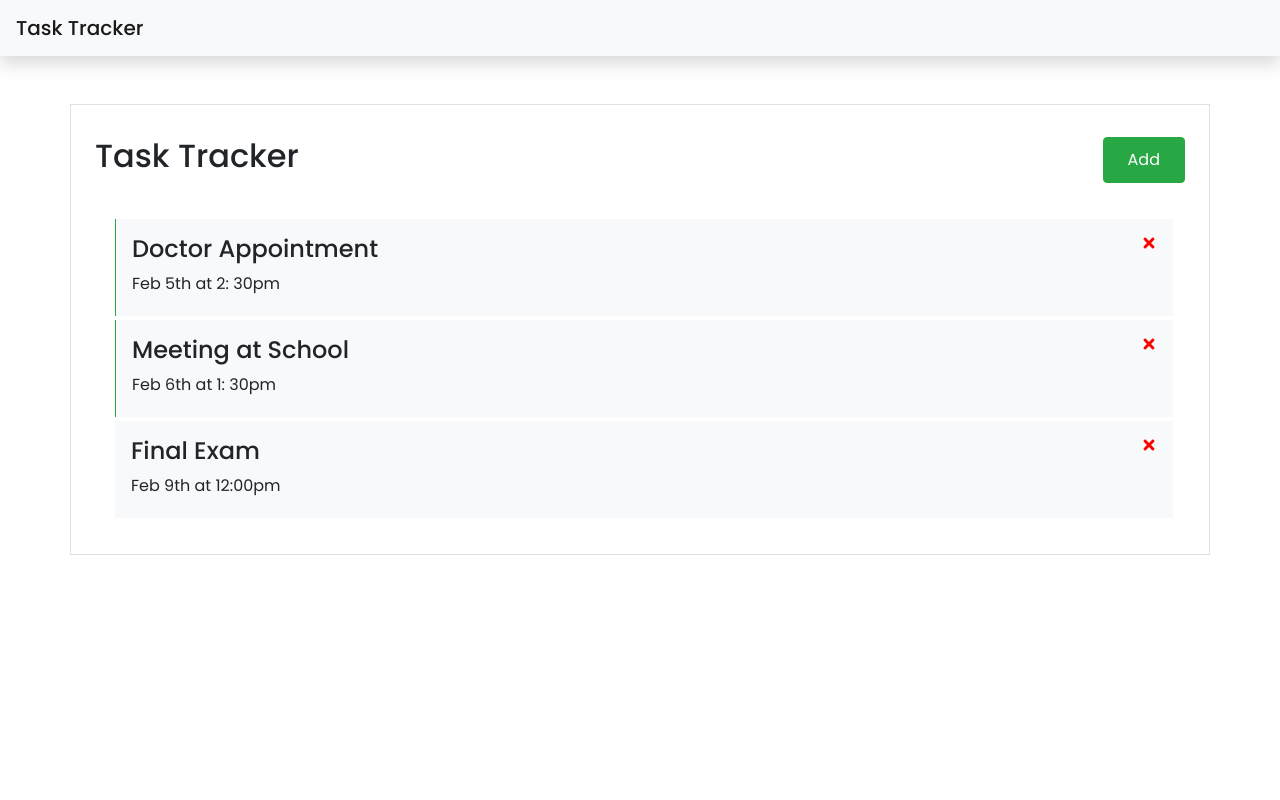
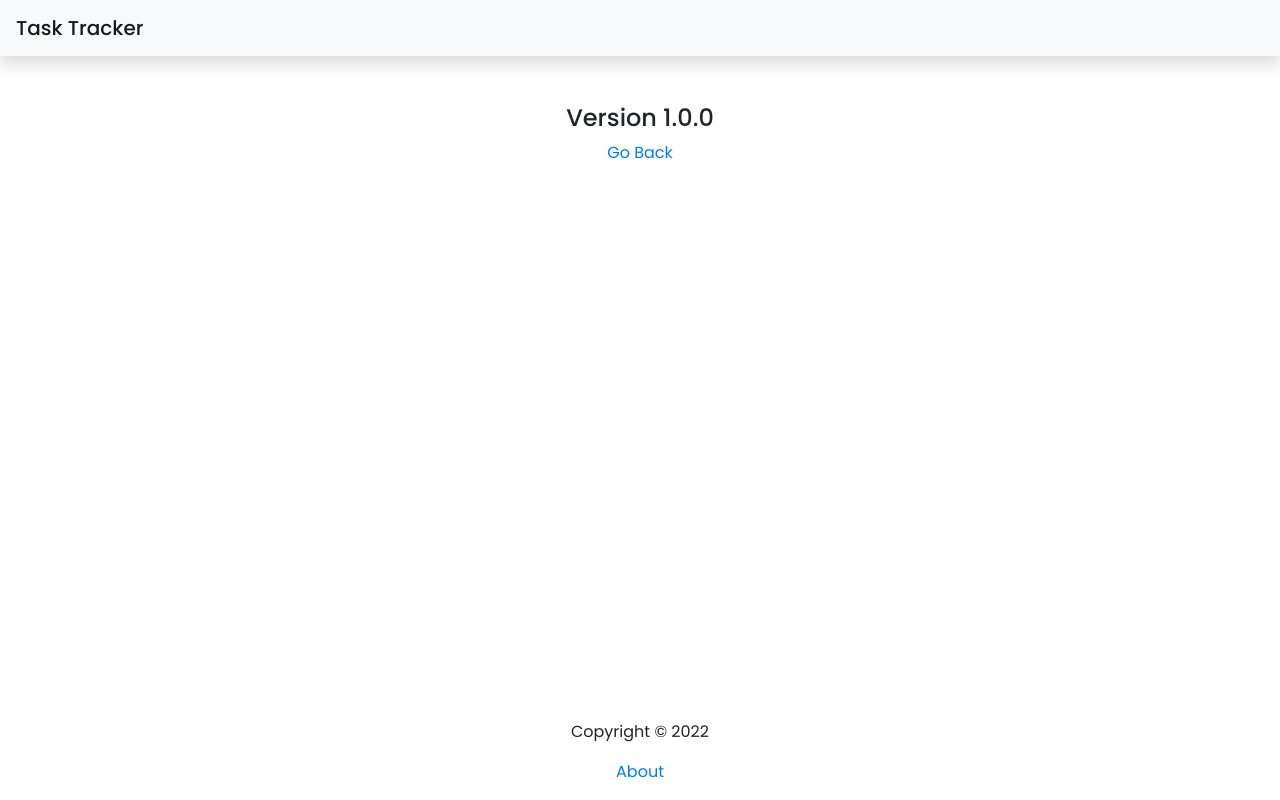
Before and after one commit to katieleebrown/react-task-tracker, a React (Create React App) app: page /about in a window 1280 px wide. Built offline with nearby package versions, Linux system fonts and the light colour scheme; data requests are answered from the project's data file.

Commit message:
about, footer, and updated react-router-dom for v6

```diff
--- a/package.json
+++ b/package.json
@@ -11,6 +11,7 @@
     "react": "^18.2.0",
     "react-dom": "^18.2.0",
     "react-icons": "^4.4.0",
+    "react-router-dom": "^6.4.2",
     "web-vitals": "^2.1.4"
   },
   "devDependencies": {
--- a/public/index.html
+++ b/public/index.html
@@ -21,7 +21,7 @@
     rel="stylesheet">
 </head>
 
-<body>
+<body class="">
   <div id="root"></div>
 
   <!-- JS -->
--- a/src/App.js
+++ b/src/App.js
@@ -1,6 +1,9 @@
 import { useState, useEffect } from 'react'
+import { BrowserRouter as Router, Route, Routes } from 'react-router-dom'
 import Header from './components/Header';
 import Card from './components/Card';
+import Footer from './components/Footer';
+import About from './components/About';
 
 
 function App() {
@@ -76,10 +79,20 @@
   }
 
   return (
-    <div className="w-100">
-      <Header />
-      <Card tasks={tasks} onDelete={deleteTask} onToggle={toggleReminder} onAdd={addTask} />
-    </div>
+    <Router>
+      <div className="w-100 d-flex flex-column min-vh-100">
+        <Header />
+        <Routes>
+          <Route path='/' element={
+            <>
+              <Card tasks={tasks} onDelete={deleteTask} onToggle={toggleReminder} onAdd={addTask} />
+            </>
+          } />
+          <Route path='/about' element={<About />} />
+        </Routes>
+        <Footer />
+      </div>
+    </Router>
   );
 }
 
--- /dev/null
+++ b/src/components/About.js
@@ -0,0 +1,10 @@
+const About = () => {
+    return (
+        <div className="text-center pt-5">
+            <h4>Version 1.0.0</h4>
+            <a href="/">Go Back</a>
+        </div>
+    )
+}
+
+export default About
--- /dev/null
+++ b/src/components/Footer.js
@@ -0,0 +1,10 @@
+const Footer = () => {
+    return (
+        <footer className='mt-auto text-center my-3 fixed-bottom'>
+            <p>Copyright &copy; 2022</p>
+            <a href="/about">About</a>
+        </footer>
+    )
+}
+
+export default Footer
```
Also changed, not shown: public/manifest.json (added), 1 other file (tests, documents, lock files or other folders).
